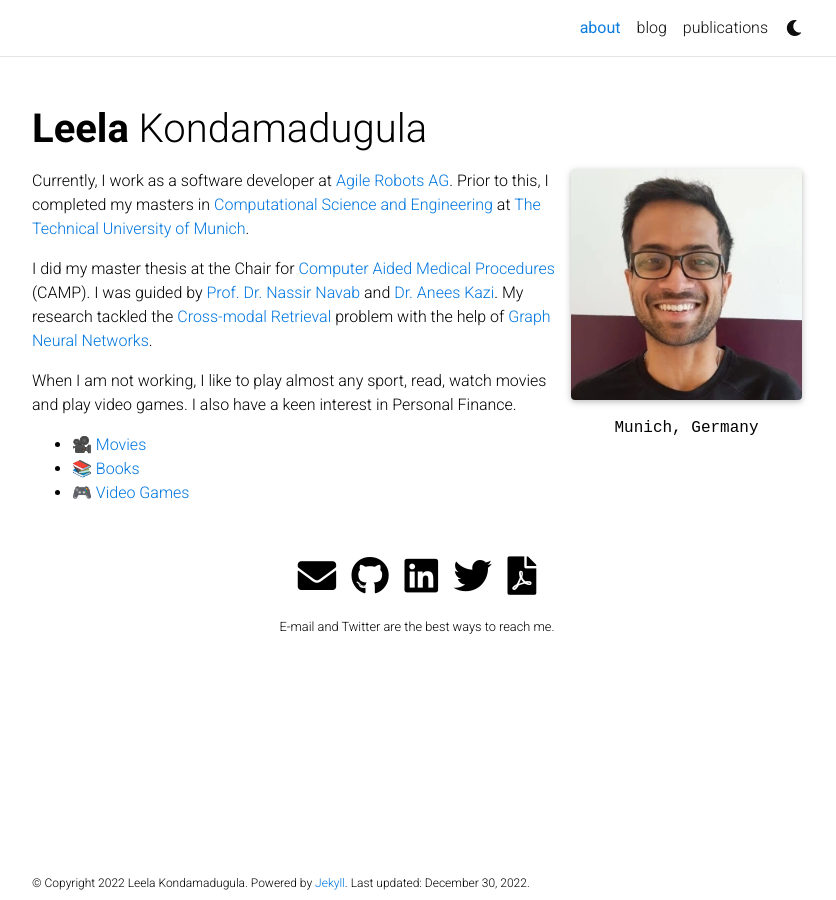
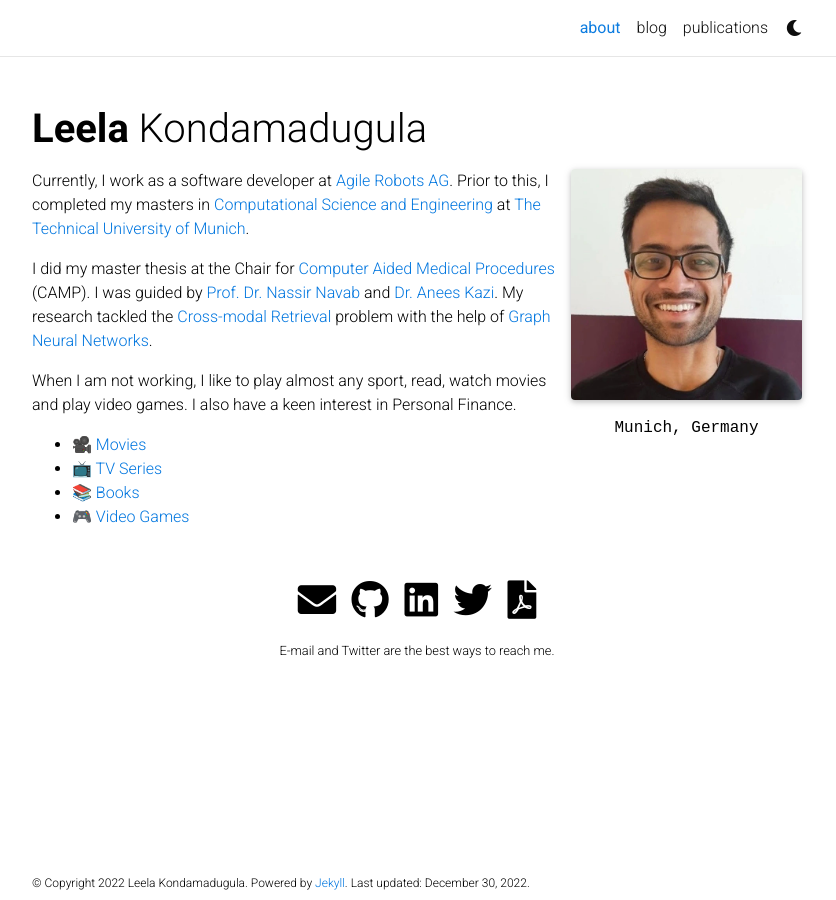
Before and after one commit to masaaldosey/masaaldosey.github.io, a Jekyll site: the page built from _pages/about.md, in a window 1280 px wide. Shown: the whole page, without its empty margins (223-1059 px from the left). Built offline with Jekyll 4.4.1, drawn with Linux system fonts in a browser that asks for light colours; full-size pictures stand in for the smaller copies a plugin makes; comment, search, counter and statistics services are not loaded; a style sheet for code colours, icons or effects is not loaded.

Commit message:
add link to tv series in about.md

```diff
--- a/_pages/about.md
+++ b/_pages/about.md
@@ -23,5 +23,6 @@ I did my master thesis at the Chair for [Computer Aided Medical Procedures](http
 When I am not working, I like to play almost any sport, read, watch movies and play video games. I also have a keen interest in Personal Finance.
 
 - [🎥 Movies](https://www.notion.so/leelasaiprabhat/7f0acbf130864c2e9d8941aa61de6e6f?v=8dfa581f7d104d90ad6595d8eca57572){:target="\_blank"}
+- [📺 TV Series](https://www.notion.so/leelasaiprabhat/3177025ee29b4f59863e0841c5b1ca9f?v=cc35bdf886ba4399bbe17f009e73de46){:target="\_blank"}
 - [📚 Books](https://www.notion.so/leelasaiprabhat/6009deb485244a26920bdd3b2f1842b6?v=0daabeb705d74f50ab03928105c18970){:target="\_blank"}
 - [🎮 Video Games](https://www.notion.so/leelasaiprabhat/25e6d0f6589144ed894eff6272726154?v=2fa3e7ca2bce4934b52635c0c72ca8f1){:target="\_blank"}
```
